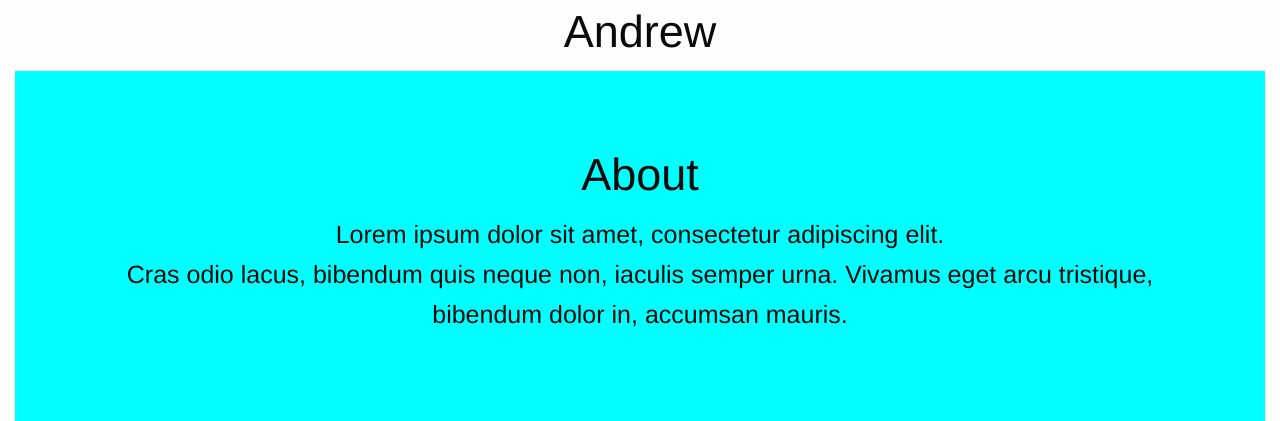
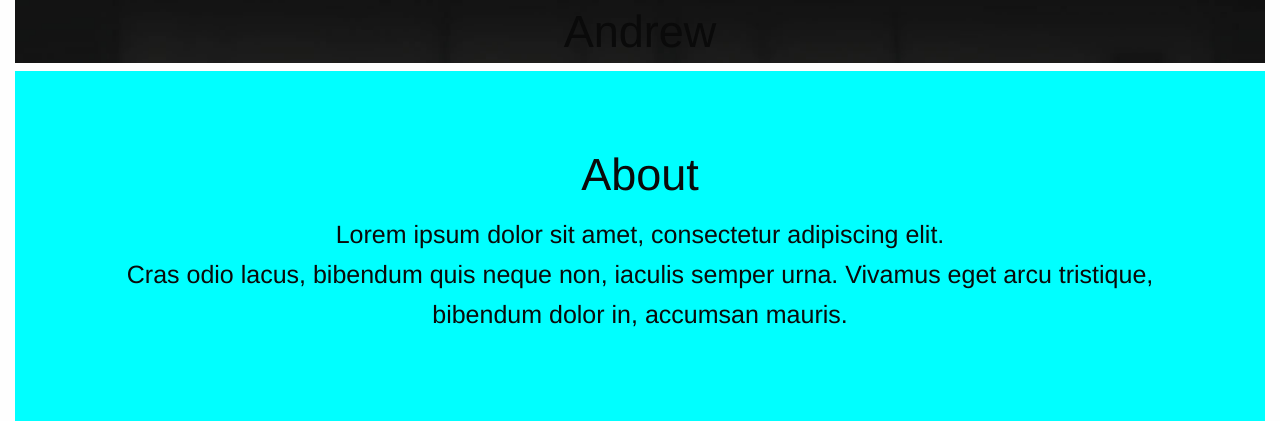
Before and after one commit to AndrewKahora/Andrew_website, a PHP site: page / in a window 1280 px wide. Shown: the top 421 px of the page. Run offline with PHP 8.4, Linux system fonts and the light colour scheme.

Commit message:
image background

```diff
--- a/css/app.css
+++ b/css/app.css
@@ -7,6 +7,10 @@ body, html, main {
 	background-attachment: fixed;
 	background-repeat: no-repeat;
 	background-position: center center;
+}
+
+.cd-fixed-bg.cd-bg-1 {
+  background-image: url("../images/backg2.jpg");
 }
 
 .fullWidth{
--- a/index.html
+++ b/index.html
@@ -12,7 +12,7 @@
   <body>
     <div class="row fullWidth">
       <div class="large-12 columns">
-          <div class="imgscroll">
+          <div class="cd-fixed-bg cd-bg-1">
               <h1>Andrew</h1>
           </div>
           <div id="about">
```
